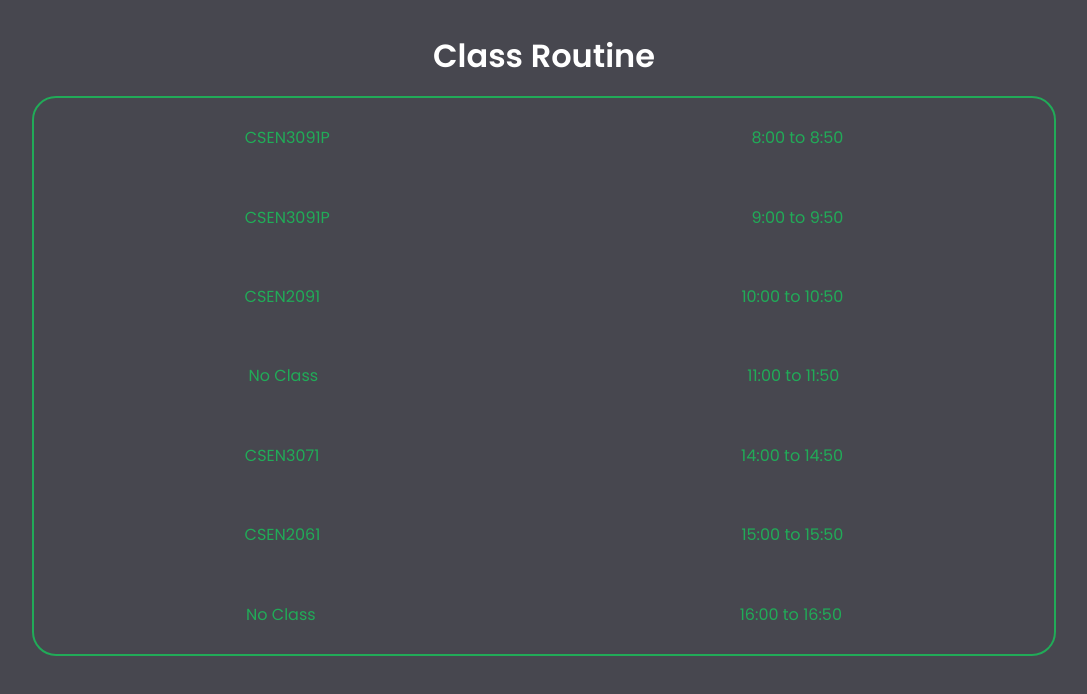
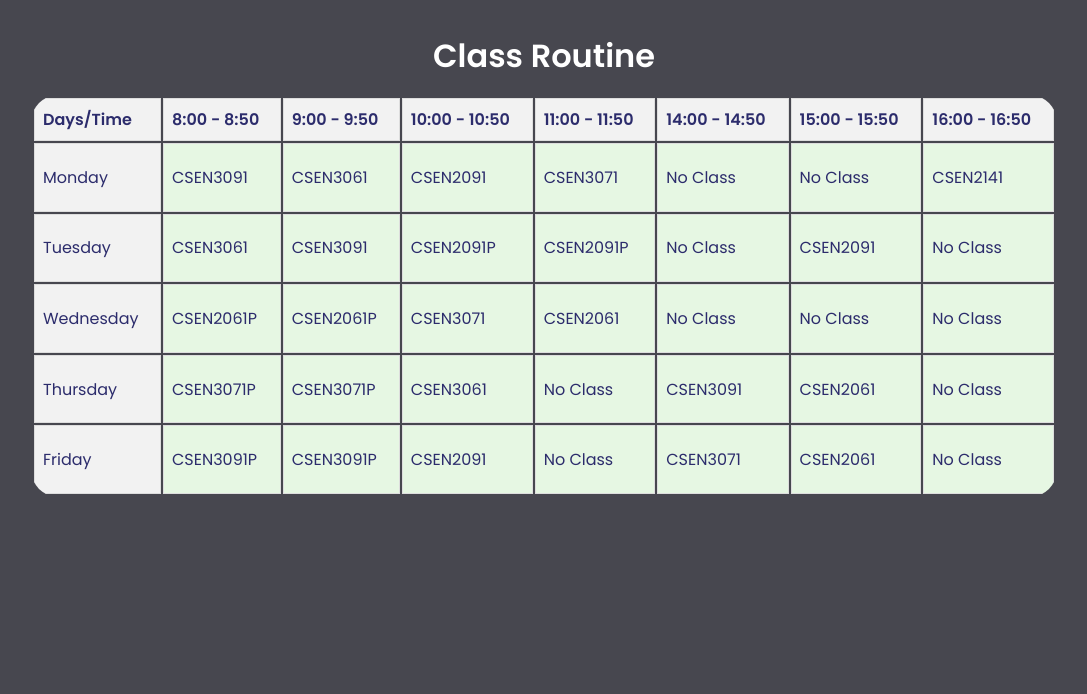
Before and after one commit to bharatbhusal/semester-routine, a React (Create React App) app: page / in a window 1280 px wide. Shown: the top 694 px of the page, without its empty margins (96-1183 px from the left). Built offline with nearby package versions, Linux system fonts and the light colour scheme.

Commit message:
responsive

```diff
--- a/src/Table.jsx
+++ b/src/Table.jsx
@@ -63,27 +63,47 @@ const Table = () => {
                     <tr>
                         <td className='days'>Monday</td>
                         {/* Mapping through the daily routine for Monday */}
-                        {getDailyRoutine("monday").map((each, index) => <td onClick={getSubjectDetail} key={index}>{each[0].subject}</td>)}
+                        {getDailyRoutine("monday").map((each, index) => <td onClick={getSubjectDetail} key={index} >
+                            <div className="subject">
+                                {each[0].subject}
+                            </div>
+                        </td>)}
                     </tr>
                     <tr>
                         <td className='days'>Tuesday</td>
                         {/* Mapping through the daily routine for Tuesday */}
-                        {getDailyRoutine("tuesday").map((each, index) => <td onClick={getSubjectDetail} key={index}>{each[0].subject}</td>)}
+                        {getDailyRoutine("tuesday").map((each, index) => <td onClick={getSubjectDetail} key={index}>
+                            <div className="subject">
+                                {each[0].subject}
+                            </div>
+                        </td>)}
                     </tr>
                     <tr>
                         <td className='days'>Wednesday</td>
                         {/* Mapping through the daily routine for Wednesday */}
-                        {getDailyRoutine("wednesday").map((each, index) => <td onClick={getSubjectDetail} key={index}>{each[0].subject}</td>)}
+                        {getDailyRoutine("wednesday").map((each, index) => <td onClick={getSubjectDetail} key={index}>
+                            <div className="subject">
+                                {each[0].subject}
+                            </div>
+                        </td>)}
                     </tr>
                     <tr>
                         <td className='days'>Thursday</td>
                         {/* Mapping through the daily routine for Thursday */}
-                        {getDailyRoutine("thursday").map((each, index) => <td onClick={getSubjectDetail} key={index}>{each[0].subject}</td>)}
+                        {getDailyRoutine("thursday").map((each, index) => <td onClick={getSubjectDetail} key={index}>
+                            <div className="subject">
+                                {each[0].subject}
+                            </div>
+                        </td>)}
                     </tr>
                     <tr>
                         <td className='days'>Friday</td>
                         {/* Mapping through the daily routine for Friday */}
-                        {getDailyRoutine("friday").map((each, index) => <td onClick={getSubjectDetail} key={index}>{each[0].subject}</td>)}
+                        {getDailyRoutine("friday").map((each, index) => <td onClick={getSubjectDetail} key={index}>
+                            <div className="subject">
+                                {each[0].subject}
+                            </div>
+                        </td>)}
                     </tr>
                 </tbody>
             </table>
--- a/src/index.css
+++ b/src/index.css
@@ -63,7 +63,7 @@ h1 {
   width: 80vw;
   height: 50vh;
 
-  visibility: hidden;
+  visibility: visible;
 }
 
 .table-mini {
@@ -76,6 +76,7 @@ h1 {
   border-radius: 1.5rem;
   overflow: hidden;
   border-collapse: collapse;
+  visibility: hidden;
 }
 
 .table-mini ul {
@@ -118,13 +119,13 @@ th,
 }
 .subject_detail {
   position: absolute;
-  top: 8rem;
+  top: 15rem;
   visibility: hidden;
   background-color: #21ab58;
   box-shadow: 4px 4px 6px 4px rgba(28, 72, 68, 0.3);
   border-radius: 2rem;
   padding: 1rem;
-  width: 40vw;
+  /* width: 40vw; */
 
   max-width: 300px;
   height: 300px;
@@ -143,3 +144,23 @@ button {
 button:hover {
   background-color: #cae893;
 }
+
+/* Media queries for medium-sized devices */
+@media screen and (max-width: 1024px) {
+  .table-large {
+    visibility: visible;
+  }
+  .table-mini {
+    visibility: hidden;
+  }
+}
+
+/* Media queries for small-sized devices */
+@media screen and (max-width: 600px) {
+  .table-large {
+    visibility: hidden;
+  }
+  .table-mini {
+    visibility: visible;
+  }
+}
```
